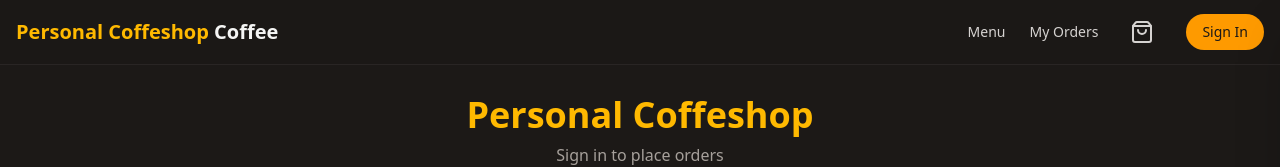
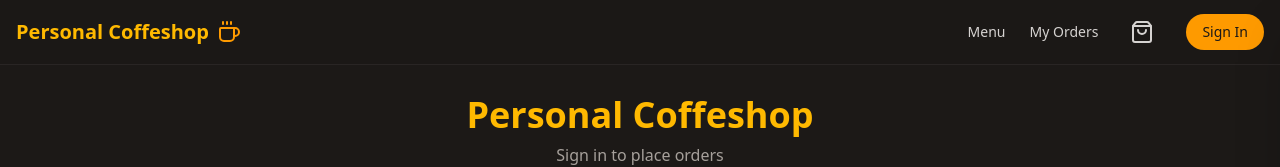
Before and after one commit to RohiRIK/Personal-coffeshop, a Next.js app: page /login in a window 1280 px wide. Shown: the top 167 px of the page. Built offline with nearby package versions, Linux system fonts and the light colour scheme; no server answers.

Commit message:
Update Navbar: Remove 'Coffee' text, add Logo

```diff
--- a/components/layout/navbar.tsx
+++ b/components/layout/navbar.tsx
@@ -17,9 +17,9 @@ export function Navbar() {
       <nav className="sticky top-0 z-50 bg-stone-900/95 backdrop-blur-sm border-b border-stone-800">
         <div className="max-w-7xl mx-auto px-4 py-3 flex items-center justify-between">
           {/* Logo */}
-          <Link href="/" className="text-xl font-bold">
-            <span className="text-amber-400">Personal Coffeshop</span>{" "}
-            <span className="text-stone-100 hidden sm:inline">Coffee</span>
+          <Link href="/" className="text-xl font-bold flex items-center gap-2">
+            <span className="text-amber-400">Personal Coffeshop</span>
+            <Coffee className="w-6 h-6 text-amber-500" />
           </Link>
 
           {/* Desktop Navigation */}
```
